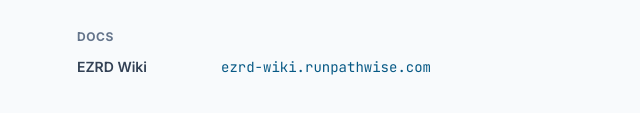
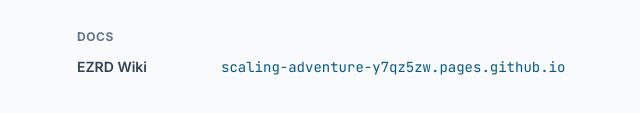
Before and after one commit to don-pathwise/pathwise-urls, a plain HTML site: page index.html in a window 1280 px wide. Shown: the part 327-440 px from the top of the page, without its empty margins (251-891 px from the left). Drawn offline with nearby package versions, Linux system fonts and the light colour scheme.

Commit message:
Update EZRD Wiki URL to new GH Pages location

```diff
--- a/index.html
+++ b/index.html
@@ -65,7 +65,7 @@
       <ul class="space-y-2">
         <li class="flex gap-4 items-baseline">
           <span class="text-sm font-semibold text-slate-700 w-32 flex-shrink-0">EZRD Wiki</span>
-          <a href="https://ezrd-wiki.runpathwise.com/" class="url text-sm" target="_blank" rel="noopener">ezrd-wiki.runpathwise.com</a>
+          <a href="https://scaling-adventure-y7qz5zw.pages.github.io/adr/0010-trunk-based-development/" class="url text-sm" target="_blank" rel="noopener">scaling-adventure-y7qz5zw.pages.github.io</a>
         </li>
       </ul>
     </section>
```
